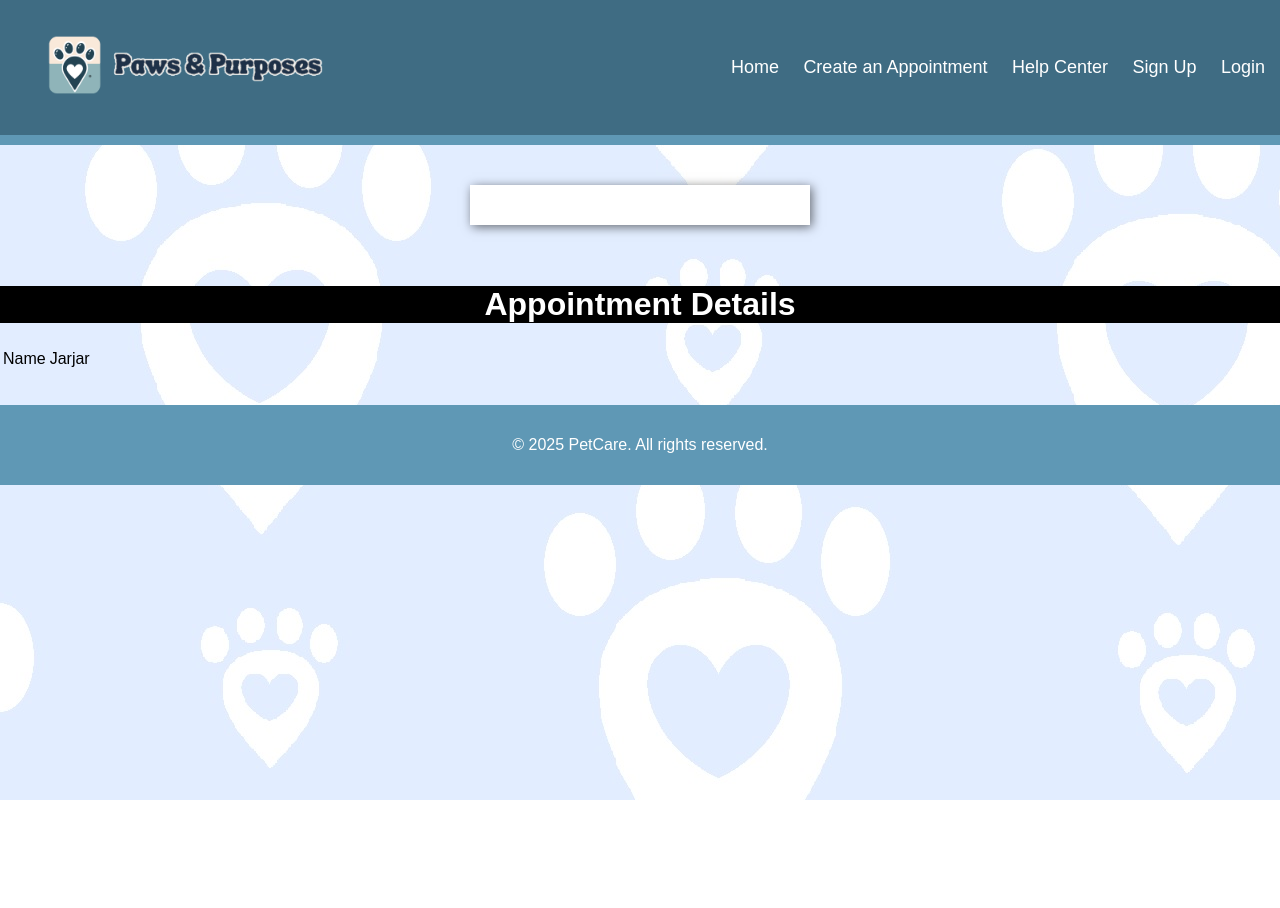
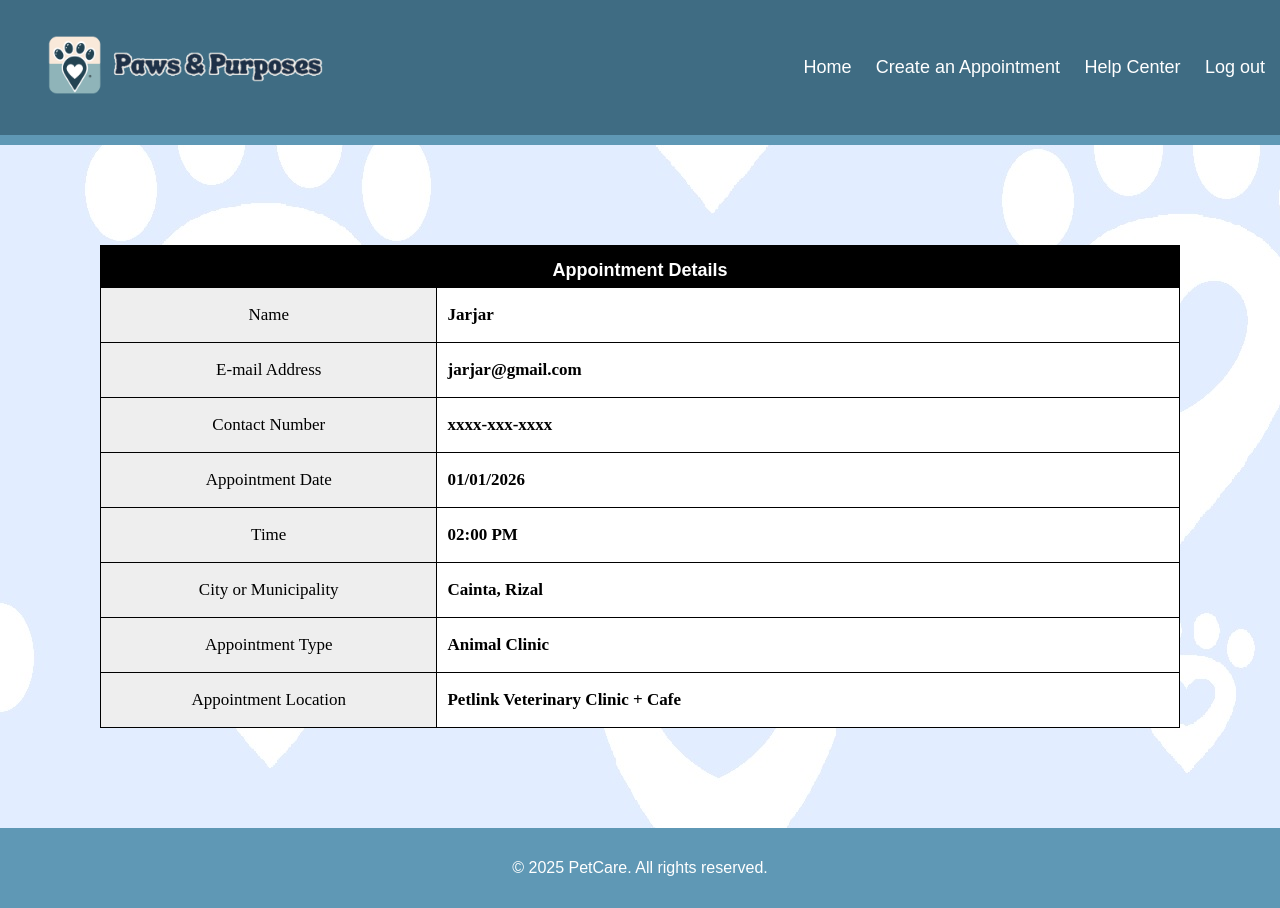
Before and after one commit to meltalizard/TechnoG6, a website: page Documents/appointment-details.html in a window 1280 px wide. Before the commit the page ends 800 px from the top, so only its background shows below. Drawn offline with Linux system fonts and the light colour scheme.

Commit message:
edited appointment-details.css

```diff
--- a/Documents/appointment-details.css
+++ b/Documents/appointment-details.css
@@ -52,15 +52,48 @@ body {
     box-shadow: 2px 2px 10px rgba(0, 0, 0, 0.555);
 }
 
-.first-row {
-    border-collapse: collapse;
+.table-itself {
+    margin: 100px;
+    text-align: center;
+    color: #ffffff;
+    display: flex;
+    flex-direction: column;
+    background-color: #000000;
 
 }
 
-.table-header {
-    text-align: center;
-    background-color: rgb(0, 0, 0);
-    color: #ffffff;
+.first-row {
+    height: 42px;
+    font-size: 12px;
+}
+
+.table-body {
+    background-color: #000000;
+    align-items: center;
+    font-size: 17px;
+}
+
+.row0, .row1 {
+    margin: 1px;
+    display: flex;
+    background-color: #000000;
+    color:#000000;
+    gap: 1px;
+    font-family: 'Times New Roman', Times, serif;
+}
+
+.left {
+    width: 400px;
+    background-color: #eeeeee;
+    padding-inline: 5px;
+}
+
+.right {
+    padding-left: 10px;
+    background-color: #ffffff;
+    width: 899px;
+    text-align: left;
+    font-weight: 700;
 }
 
 .footer {
--- a/Documents/appointment-details.html
+++ b/Documents/appointment-details.html
@@ -3,7 +3,7 @@
 <head>
     <meta charset="UTF-8">
     <meta name="viewport" content="width=device-width, initial-scale=1.0">
-    <title>Login</title>
+    <title>Appointment Details</title>
     <link rel="stylesheet" href="appointment-details.css"> <!-- updated CSS file -->
 </head>
 <body>
@@ -18,8 +18,7 @@
             <a href="home.html">Home</a>
             <a href="appointment.html">Create an Appointment</a>
             <a href="helpcenter.html">Help Center</a>
-            <a href="register.html">Sign Up</a>
-            <a href="login.html">Login</a>
+            <a href="login.html">Log out</a>
         </div>
     </div>
 
@@ -28,29 +27,70 @@
 
     </div>
     <!-- Main content -->
-    <div class="content">
-        <div class="details-container">
+            <div class="table-itself">
+                <div class="first-row">
+                    <div>
+                    <h2>Appointment Details</h2>
+                    </div>
+                </div>
+                <div class="table-body">
+                    <div class="row0">
+                        <div class="left">
+                            <p>Name</p>
+                        </div>
+                        <div class="right">
+                            <p>Jarjar</p>
+                        </div>
+                    </div>
+                    <div class="row1">
+                        <div class="left">
+                            <p>E-mail Address</p>
+                        </div>
+                        <div class="right">
+                            <p>jarjar@gmail.com</p>
+                        </div>
+                    </div>
+                    <div class="row0">
+                        <div class="left"><p>Contact Number</p></div>
+                        <div class="right">
+                        <p>xxxx-xxx-xxxx</p></div>
+                    </div>
+                    <div class="row1">
+                        <div class="left">
+                            <p>Appointment Date</p>
+                        </div>
+                        <div class="right">
+                            <p>01/01/2026</p>
+                        </div>
+                    </div>
+                    <div class="row0">
+                        <div class="left"><p>Time</p></div>
+                        <div class="right">
+                        <p>02:00 PM</p></div>
+                    </div>
+                    <div class="row1">
+                        <div class="left">
+                            <p>City or Municipality</p>
+                        </div>
+                        <div class="right">
+                            <p>Cainta, Rizal</p>
+                        </div>
+                    </div>
+                    <div class="row0">
+                        <div class="left"><p>Appointment Type</p></div>
+                        <div class="right">
+                        <p>Animal Clinic</p></div>
+                    </div>
+                    <div class="row0">
+                        <div class="left"><p>Appointment Location</p></div>
+                        <div class="right">
+                        <p>Petlink Veterinary Clinic + Cafe
+                        </p></div>
+                    </div>
+                </div>
 
-        </div>
-    </div>
-            <table class="table-itself">
-                <tr class="first-row">
-                    <div class="table-header">
-                    <h1>Appointment Details</h1>
-                    </div>
-                </tr>
-                <tr>
-                    <td>Name</td>
-                    <td>Jarjar</td>
-                </tr>
-                <tr></tr>
-                <tr></tr>
-                <tr></tr>
-                <tr></tr>
-                <tr></tr>
-                <tr></tr>
-                <tr></tr>
-            </table>
+                </div>
+            </div>
 
     <!-- Footer -->
     <footer class="footer">
```
